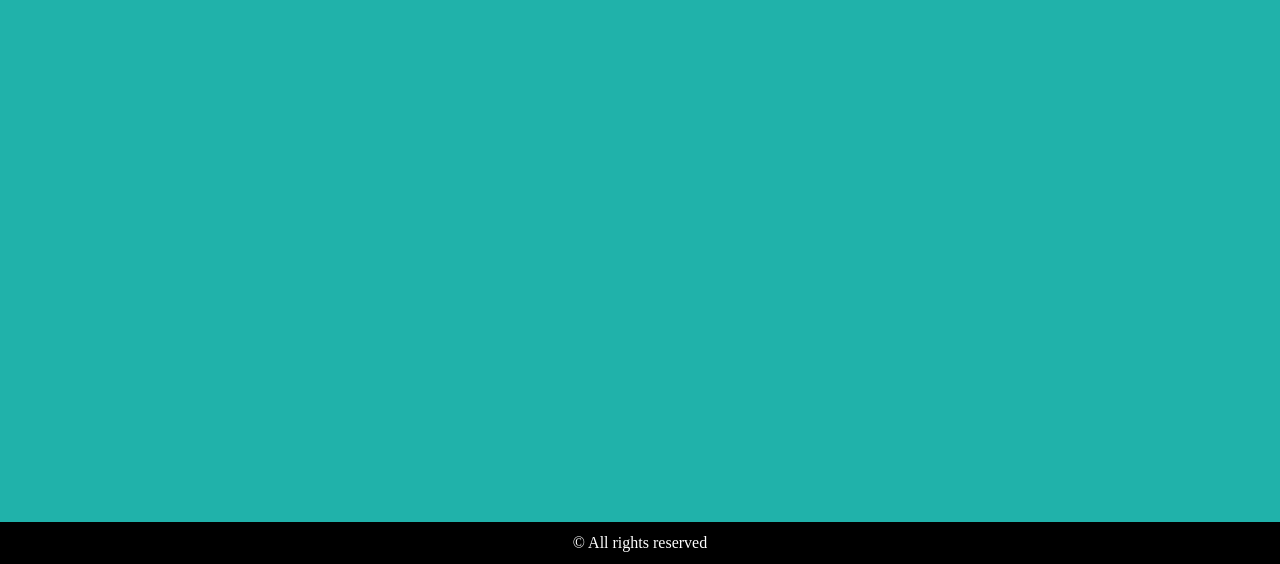
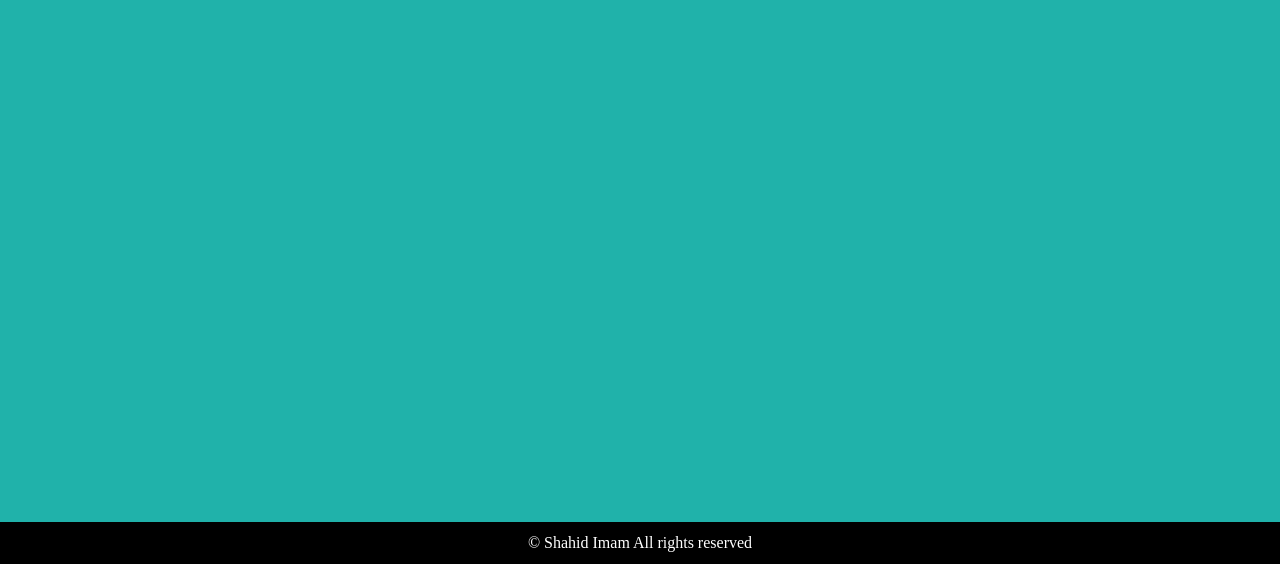
Before and after one commit to shahid943/InfoWeb, a plain HTML site: page index.html in a window 1280 px wide. Shown: the part 927-1491 px from the top of the page. Drawn offline with Linux system fonts and the light colour scheme.

Commit message:
Update index.html

```diff
--- a/index.html
+++ b/index.html
@@ -77,7 +77,7 @@
   </script>
 
   <footer>
-    <p>© All rights reserved</p>
+    <p>© Shahid Imam All rights reserved</p>
   </footer>
 
 </body>
```
